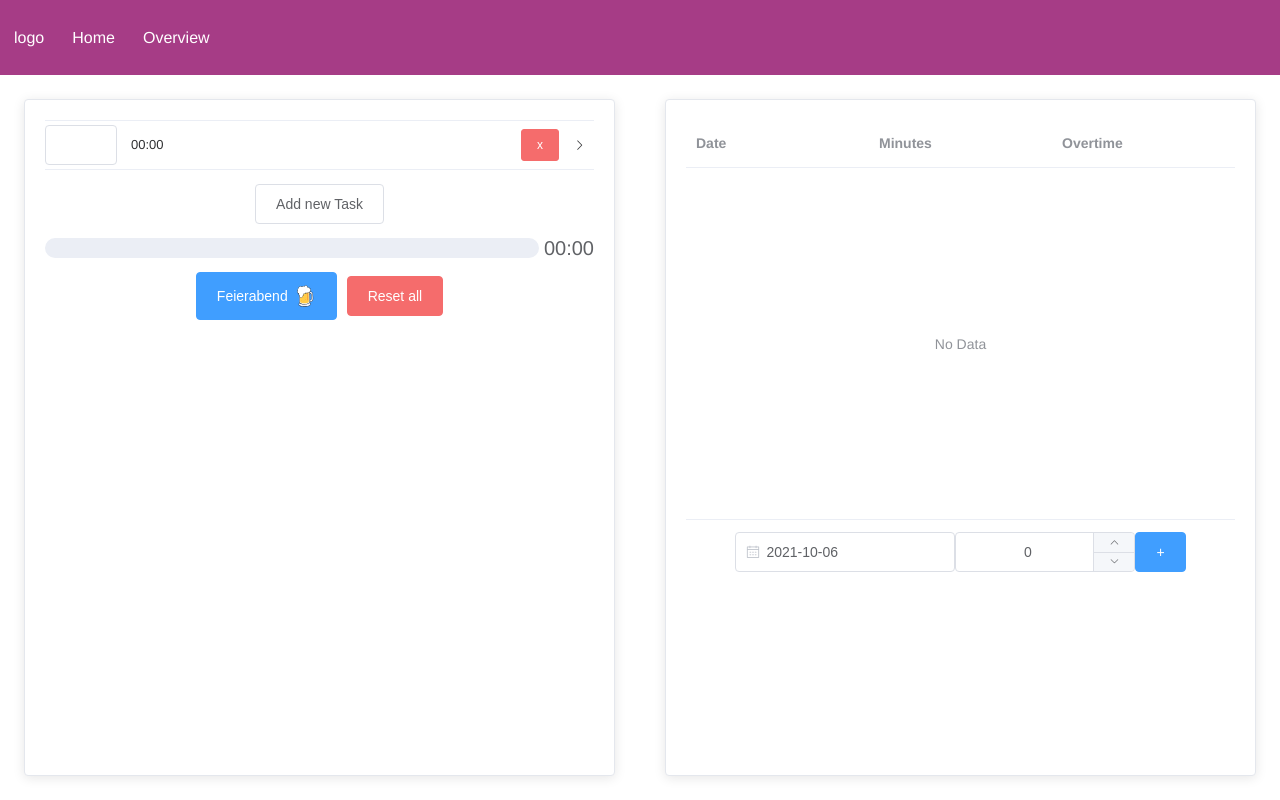
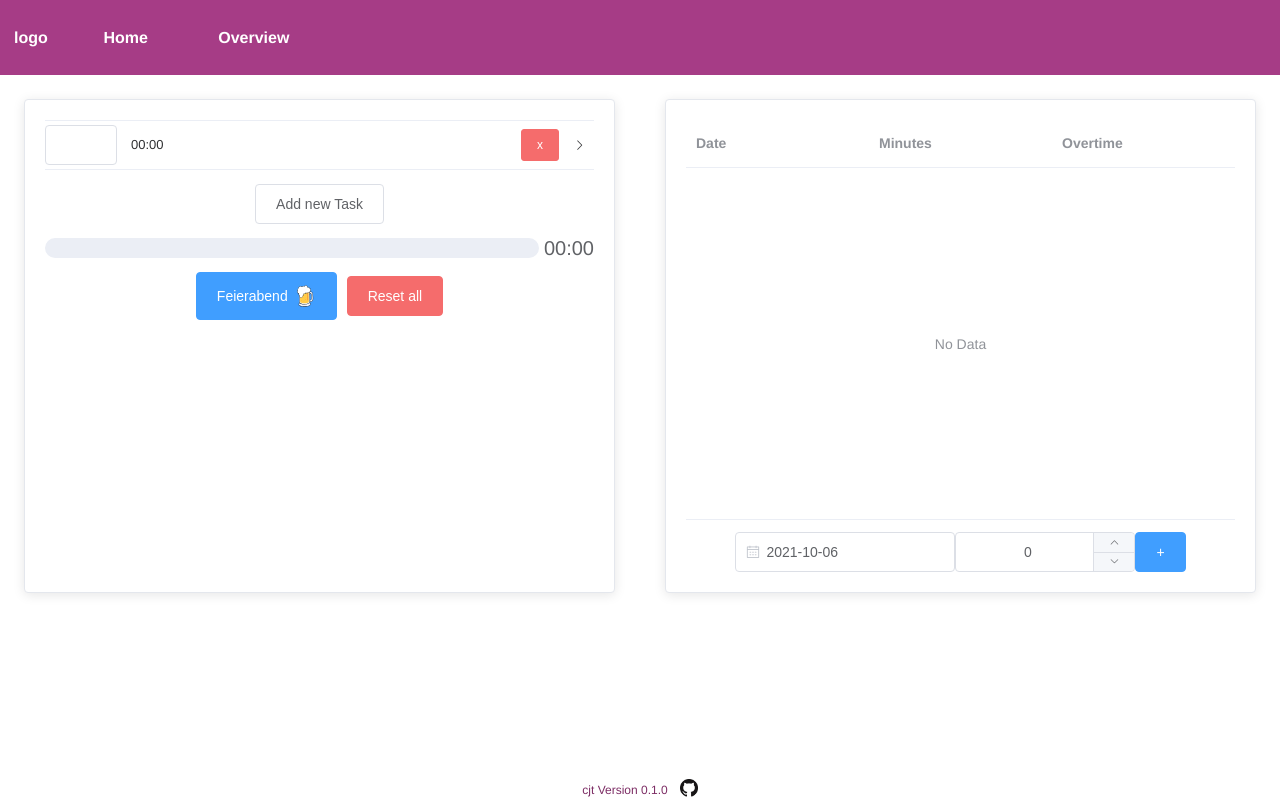
Before and after one commit to jannikjost/cjt, a Vue app: page / in a window 1280 px wide. Built offline with nearby package versions, Linux system fonts and the light colour scheme.

Commit message:
Added version footer
-some style improvements

```diff
--- a/src/App.vue
+++ b/src/App.vue
@@ -1,15 +1,22 @@
 <template>
   <div class="app">
     <!-- navigation -->
-    <div class="nav">
+    <nav class="nav">
       <div class="nav__element">logo</div>
       <router-link class="nav__element link" to="/">Home</router-link>
       <router-link class="nav__element link" to="/overview"
         >Overview</router-link
       >
-    </div>
-    <!-- router links -->
-    <router-view></router-view>
+    </nav>
+    <main class="content">
+      <router-view></router-view>
+    </main>
+    <footer class="footer">
+      <div class="footer__version">{{ versionString }}</div>
+      <a href="https://github.com/jannikjost/cjt/releases" target="_blank"
+        ><img class="github_logo" src="./assets/GitHub-Mark-32px.png"
+      /></a>
+    </footer>
   </div>
 </template>
 
@@ -17,6 +24,13 @@
 export default {
   name: "App",
   components: {},
+  setup() {
+    const versionString = "cjt Version 0.1.0";
+
+    return {
+      versionString,
+    };
+  },
 };
 </script>
 
@@ -40,7 +54,6 @@ body {
   height: 100%;
   display: flex;
   flex-direction: column;
-
 }
 .nav {
   display: flex;
@@ -52,17 +65,49 @@ body {
 .nav__element {
   margin: 0 14px;
   color: #fff;
+  font-weight: 700;
 }
 
 .link {
+  box-sizing: border-box;
+  display: flex;
+  align-items: center;
+  justify-content: center;
   text-decoration: none;
-  transition: transform 0.2s; /* Animation */
+  transition: all 200ms ease-in-out;
+  border-top: 4px solid #a63c86;
+  border-bottom: 4px solid #a63c86;
+
+  height: 100%;
+  width: 100px;
 }
 .link:hover {
-  transform: scale(1.5);
-  border-bottom: 1px solid #fff;
+  border-bottom: 4px solid #943578;
+  border-top: 4px solid #fff;
+  background-color: #943578;
 }
 .link:visited {
   color: inherit;
 }
+
+.content {
+  flex-grow: 1;
+}
+
+.footer {
+  display: flex;
+  justify-content: center;
+  align-items: center;
+  gap: 12px;
+
+  color: #a63c86;
+  font-size: 12px;
+  cursor: default;
+}
+.footer__version {
+  filter: brightness(75%);
+}
+.github_logo {
+  height: 18px;
+}
 </style>
```
Also changed, not shown: src/assets/GitHub-Mark-32px.png (added).
